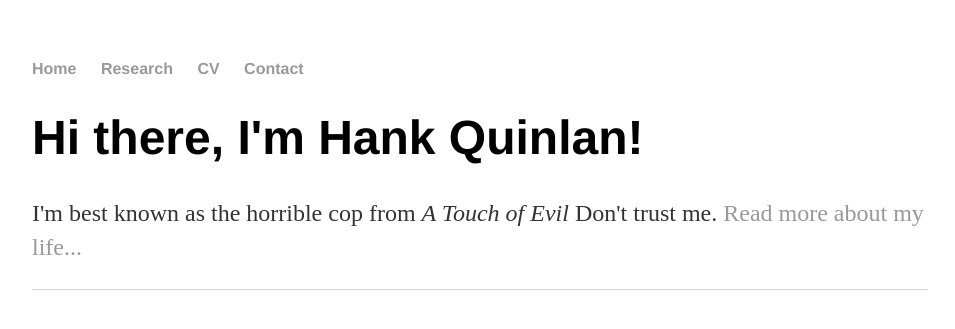
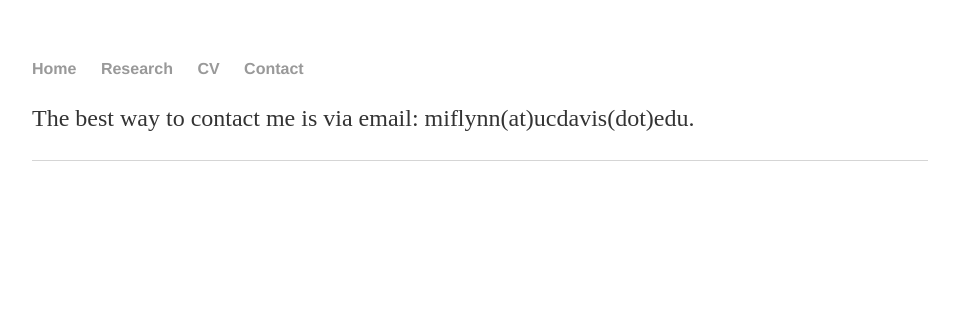
Before and after one commit to miflynn/miflynn.github.io, a Jekyll site: the page built from contact/index.html, in a window 1280 px wide. Shown: the top 329 px of the page, without its empty margins (160-1115 px from the left). Built offline with Jekyll 4.4.1, drawn with Linux system fonts in a browser that asks for light colours.

Commit message:
Update index.html

```diff
--- a/contact/index.html
+++ b/contact/index.html
@@ -1,8 +1,10 @@
 ---
 layout: default
-title: Hank Quinlan, Horrible Cop
+title: Contact
 ---
 <div class="blurb">
-	<h1>Hi there, I'm Hank Quinlan!</h1>
+	<!--<h1>Hi there, I'm Hank Quinlan!</h1>
 	<p>I'm best known as the horrible cop from <em>A Touch of Evil</em> Don't trust me. <a href="/about">Read more about my life...</a></p>
+	-->
+	<p>The best way to contact me is via email: miflynn(at)ucdavis(dot)edu.
 </div><!-- /.blurb -->
```
